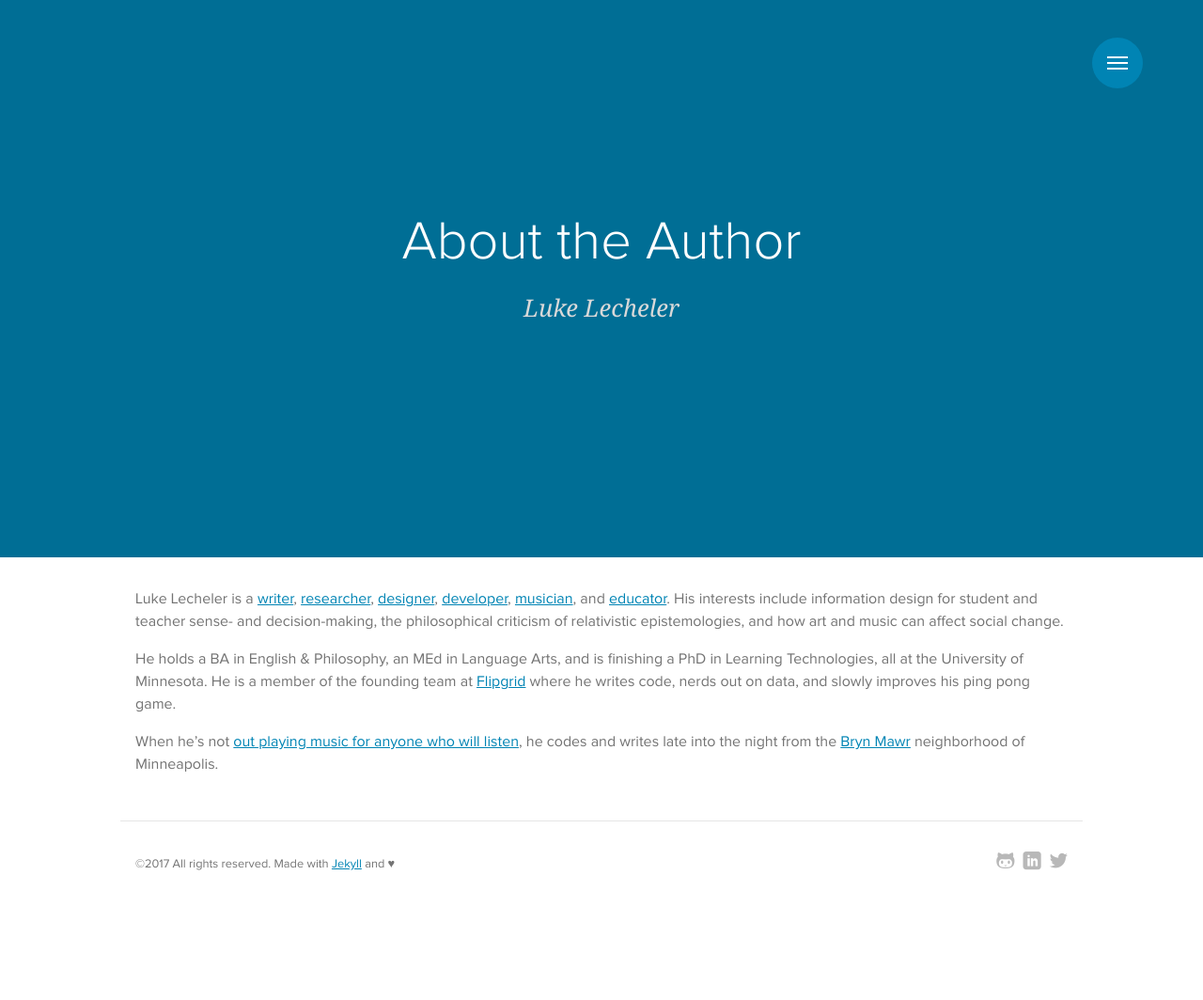
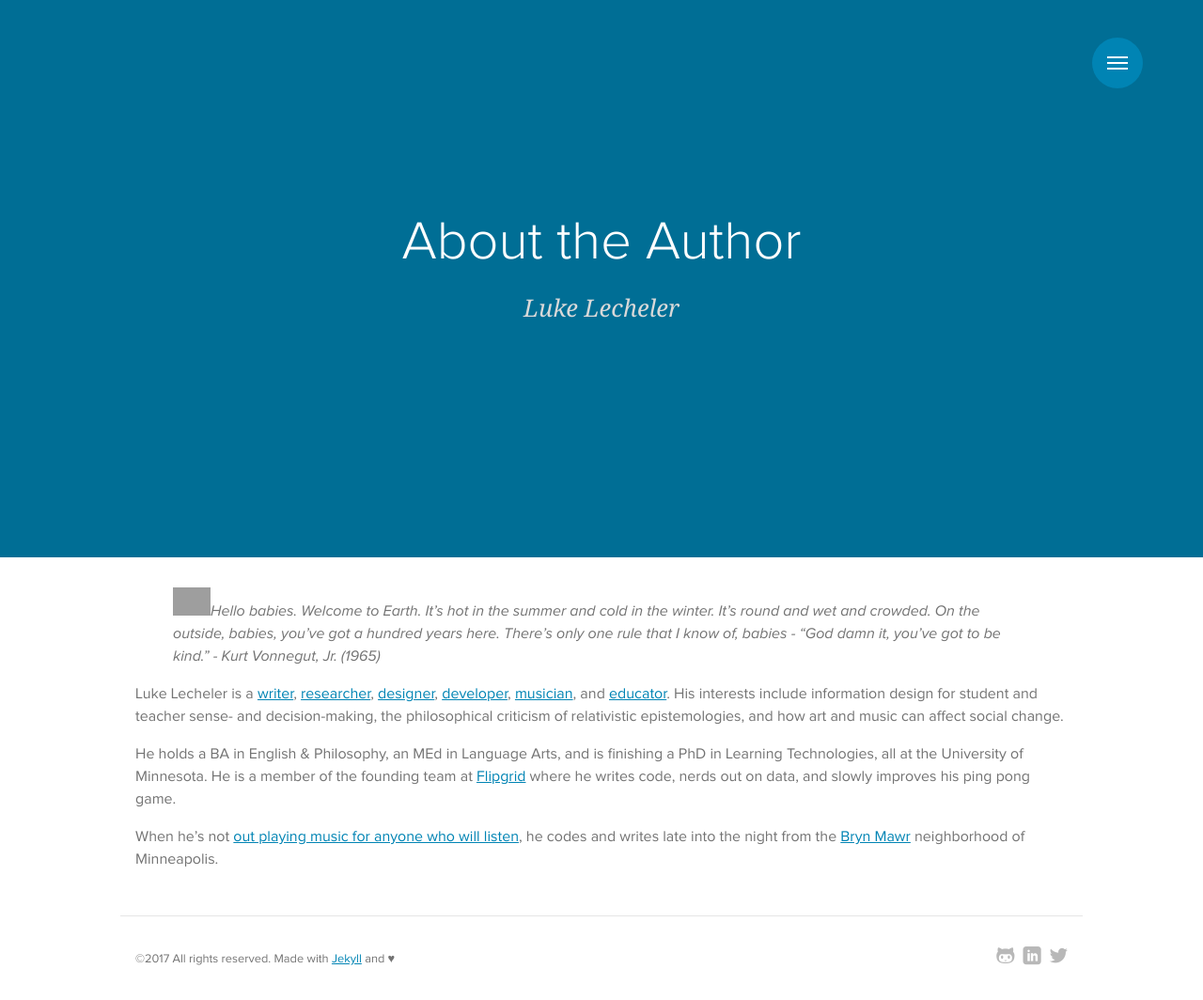
Before and after one commit to lecheler/lecheler.github.io, a Jekyll site: the page built from about.md, in a window 1280 px wide. Shown: the whole page at 94% size. Built offline with Jekyll 4.4.1, drawn with Linux system fonts in a browser that asks for light colours; some web fonts are replaced; grey boxes are pictures that could not be loaded.

Commit message:
Update about.md

```diff
--- a/about.md
+++ b/about.md
@@ -4,6 +4,7 @@ title: About the Author
 subtitle: Luke Lecheler
 permalink: /about/
 ---
+><img src="https://d30y9cdsu7xlg0.cloudfront.net/png/77750-200.png" width='40px' class="left" />*Hello babies. Welcome to Earth. It's hot in the summer and cold in the winter. It's round and wet and crowded. On the outside, babies, you've got a hundred years here. There's only one rule that I know of, babies - "God damn it, you've got to be kind.” - Kurt Vonnegut, Jr. (1965)*
 
 Luke Lecheler is a [writer](another-page), [researcher](https://scholar.google.com/citations?user=25RPAmsAAAAJ&hl=en), [designer](another-page), [developer](https://github.com/lecheler), [musician](http://therighthere.com), and [educator](http://www.cehd.umn.edu/ci/Academic-Programs/Research-Degrees/LT.html). His interests include information design for student and teacher sense- and decision-making, the philosophical criticism of relativistic epistemologies, and how art and music can affect social change.
 
```
